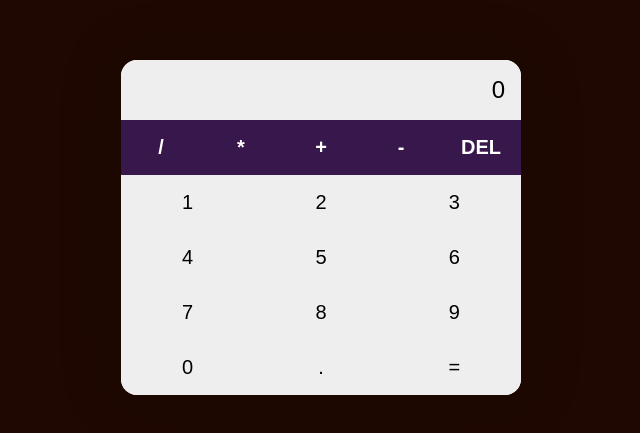
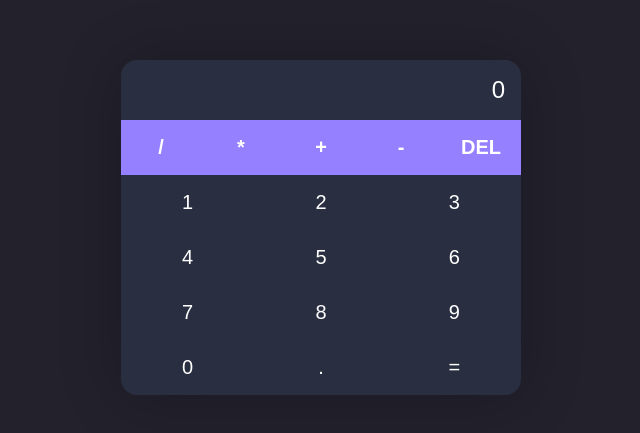
Before and after one commit to macedo-developer/calculator-b, a React (Create React App) app: page / in a window 1280 px wide. Shown: the part 173-606 px from the top of the page, without its empty margins (319-959 px from the left). Built offline with nearby package versions, Linux system fonts and the light colour scheme; the HTML template or start-up script is replaced by a standard one.

Commit message:
altered colors dark dracula

```diff
--- a/src/index.css
+++ b/src/index.css
@@ -1,8 +1,8 @@
 :root {
-  --primary: #38184c;
-  --secondary: #a0cd60;
-  --dark: #1f0802;
-  --light: #eee;
+  --primary: #9580ff;
+  --secondary: #292f40;
+  --dark: #22212c;
+  --light: #80FFEAe;
 }
 
 * {
@@ -27,7 +27,7 @@ body {
 .calculator {
   width: 100%;
   max-width: 400px;
-  background-color: #fff;
+  background-color: var(--secondary);
   border-radius: 16px;
   overflow: hidden;
   box-shadow: 0px 2px 64px rgba(0, 0, 0, 0.2);
@@ -37,7 +37,7 @@ body {
   padding: 16px;
   text-align: right;
   background-color: var(--light);
-  color: #000;
+  color: #fff;
   font-size: 24px;
   font-weight: 300;
 }
@@ -47,12 +47,11 @@ body {
   color: #888;
 }
 
-
 button {
   appearance: none;
   border: none;
   outline: none;
-  color: #000;
+  color: #fff;
   font-size: 20px;
   padding: 16px;
   cursor: pointer;
```
